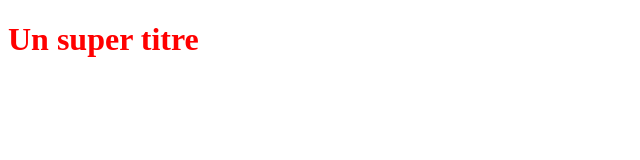
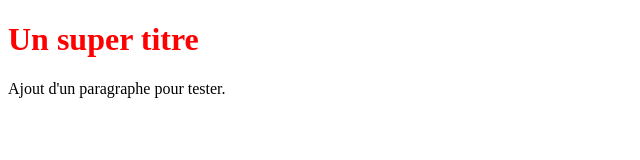
Before and after one commit to krukeva/openClassRoom-git-public, a plain HTML site: page index.html in a window 1280 px wide. Shown: the whole page, without its empty margins (0-640 px from the left). Drawn offline with Linux system fonts and the light colour scheme.

Commit message:
Modification de la page HTML

```diff
--- a/index.html
+++ b/index.html
@@ -6,5 +6,7 @@
 </head>
 <body>
    <h1>Un super titre</h1>
+
+   <p>Ajout d'un paragraphe pour tester.</p>
 </body>
 </html>
```
